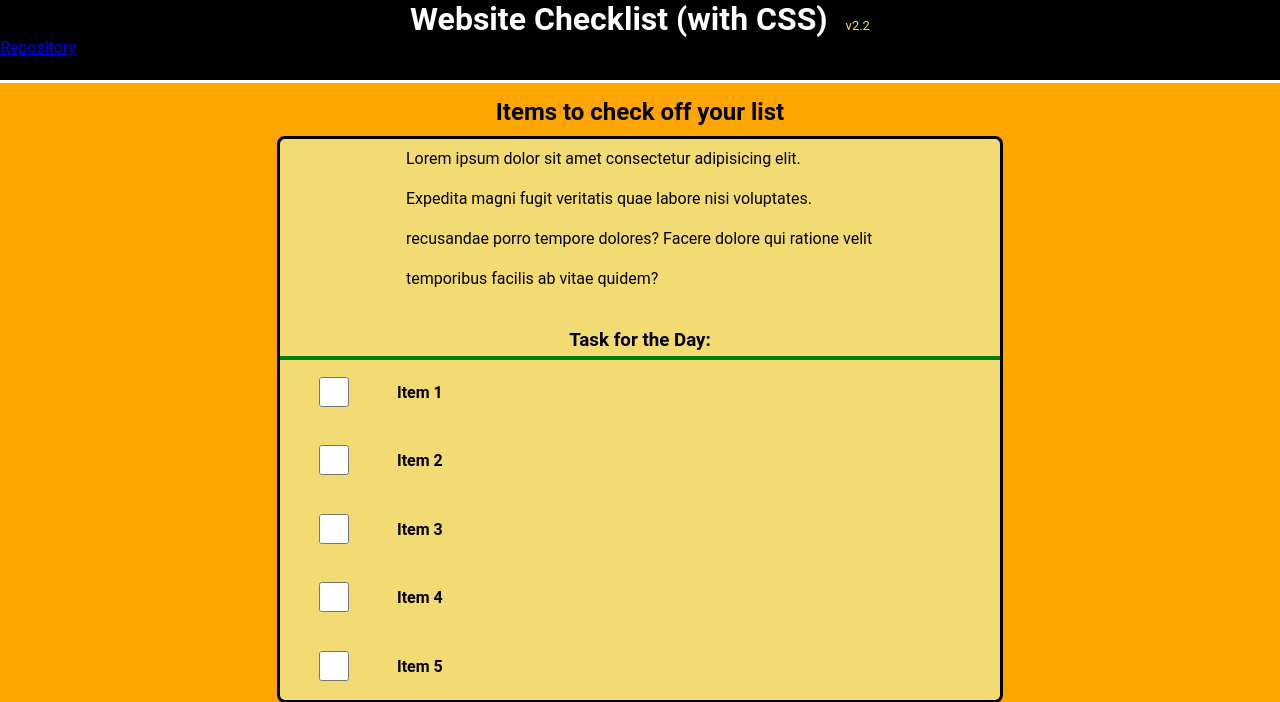
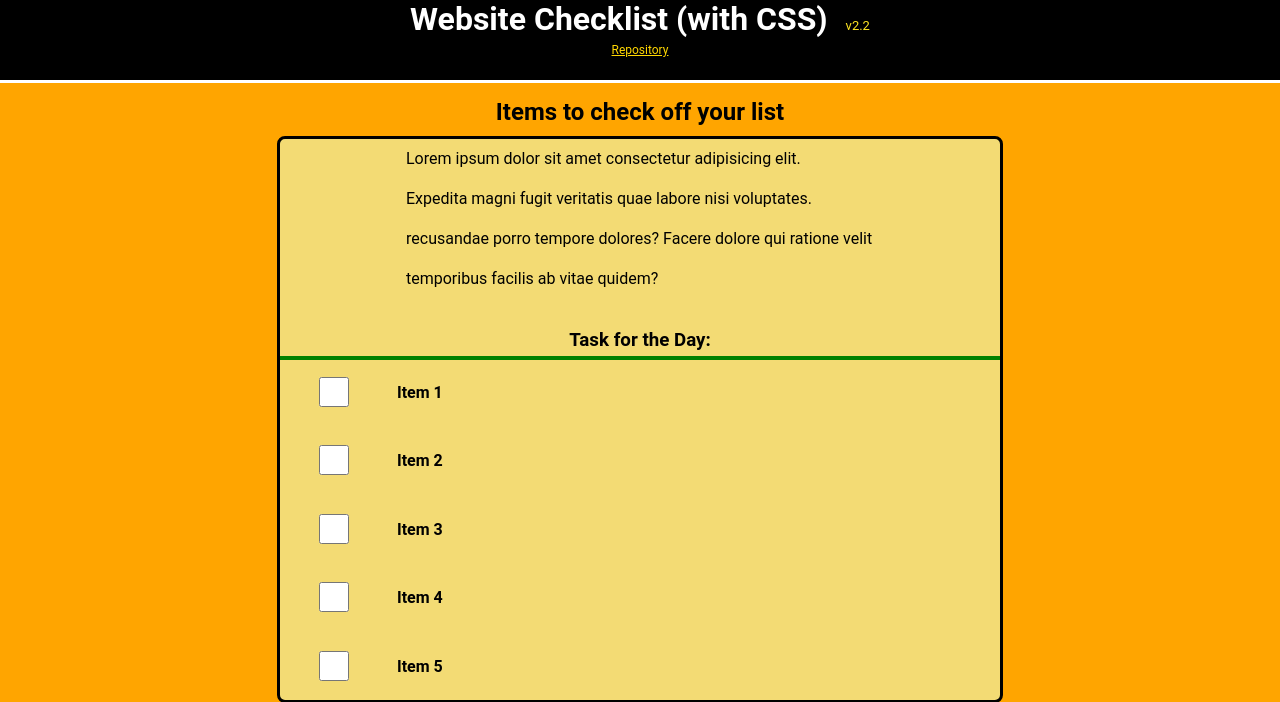
Before and after one commit to jg-digital-media/checklist_with_css, a PHP site: page / in a window 1280 px wide. Shown: the top 702 px of the page. Run offline with PHP 8.4, Linux system fonts and the light colour scheme; some web fonts are replaced.

Commit message:
style link to repository

```diff
--- a/style.css
+++ b/style.css
@@ -28,6 +28,17 @@ body header h1 span {
   color: #fde422;
   margin-left: 10px;
   font-weight: normal;
+}
+body header p {
+  margin-top: 5px;
+  text-align: center;
+  font-size: 12px;
+}
+body header p a {
+  color: gold;
+}
+body header p a:hover {
+  text-decoration: none;
 }
 body main {
   /*background: $bg-mn;*/
--- a/style.scss
+++ b/style.scss
@@ -33,6 +33,23 @@ body {
                 font-weight: normal;
             }
 
+        }
+
+        p {
+
+            margin-top: 5px;
+            text-align: center;
+            font-size: 12px;
+
+            a {
+
+                color: gold;
+
+                &:hover {
+
+                    text-decoration: none;
+                }
+            }
         }
     }
 
```
Also changed, not shown: 1 other file.
